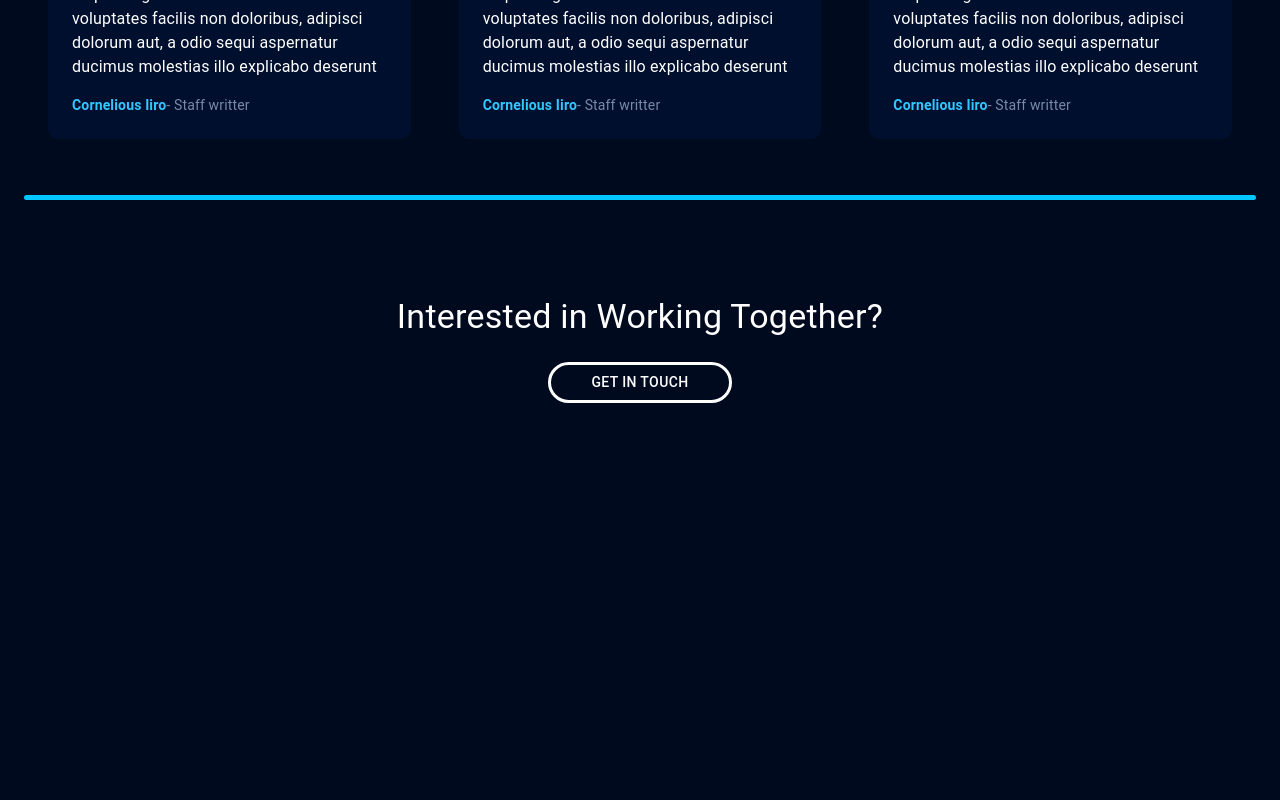
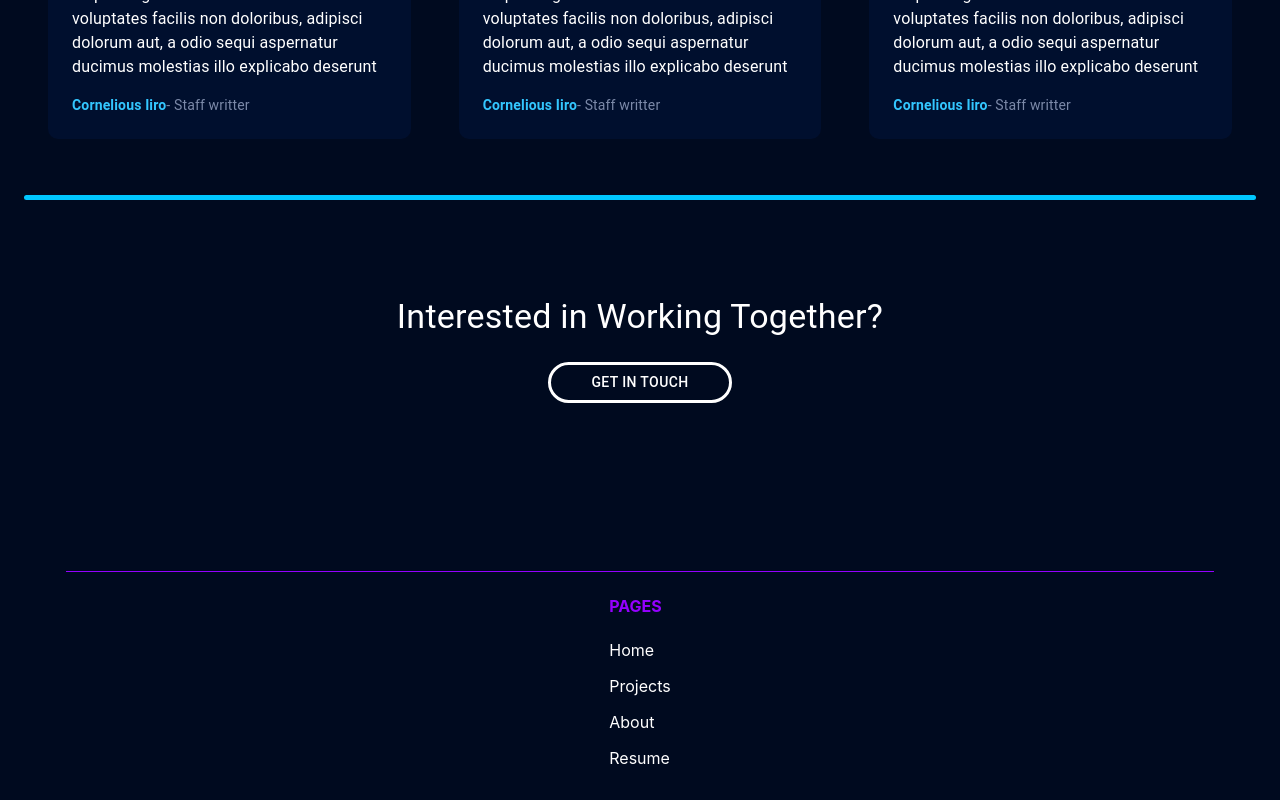
Before and after one commit to CypherNyx/dahlia-portfolio-site, a React (Create React App) app: page / in a window 1280 px wide. Shown: the part 1737-2537 px from the top of the page. Before the commit the page ends 2308 px from the top, so only its background shows below. Built offline with nearby package versions, Linux system fonts and the light colour scheme.

Commit message:
adding footer and bottom nav

```diff
--- a/src/App.jsx
+++ b/src/App.jsx
@@ -2,6 +2,7 @@ import Navbar from "./components/Navbar";
 import Hero from "./components/Hero";
 import Experience from "./components/Experience";
 import About from "./components/About";
+import Footer from "./components/Footer";
 
 function App() {
   return (
@@ -10,6 +11,7 @@ function App() {
   <Hero />
   <Experience />
   <About />
+  <Footer />
   </>
   );
 }
--- a/src/components/Footer.jsx
+++ b/src/components/Footer.jsx
@@ -5,10 +5,62 @@ import EmailIcon from "@mui/icons-material/Email";
 import LinkedInIcon from "@mui/icons-material/LinkedIn";
 import { Link } from "react-scroll";
 
-import React from "react";
 
 const Footer = () => {
-  return <></>;
+  return (
+    <Box
+      sx={{
+        maxWidth: "1100px",
+        borderTop: "1px solid #9400FF",
+        mx: "auto",
+        padding: 3,
+        display: "flex",
+        justifyContent: "space-around",
+      }}
+    >
+      <Box sx={{ display: "flex", flexDirection: "column"}}>
+        <Typography
+          variant="body"
+          sx={{ color: "#9400FF", fontWeight: "bold", mb:2 }}
+        >
+          PAGES
+        </Typography>
+
+        <Link
+          to="home"
+          className="link"
+          smooth
+          style={{ color: "white", margin: "0.5rem 0", cursor: "pointer" }}>
+          Home
+        </Link>
+
+        <Link
+          to="my-projects"
+          className="link"
+          smooth
+          style={{ color: "white", margin: "0.5rem 0", cursor: "pointer" }}>
+          Projects
+        </Link>
+
+        <Link
+          to="about"
+          className="link"
+          smooth
+          style={{ color: "white", margin: "0.5rem 0", cursor: "pointer" }}>
+          About
+        </Link>
+
+        <Link
+          to="resume"
+          className="link"
+          smooth
+          style={{ color: "white", margin: "0.5rem 0", cursor: "pointer" }}>
+          Resume
+        </Link>
+
+      </Box>
+    </Box>
+  );
 };
 
 export default Footer;
--- a/src/components/Navbar.jsx
+++ b/src/components/Navbar.jsx
@@ -56,7 +56,7 @@ const Navbar = () => {
           </Link>
 
           <Link to="contact" className="link" smooth>
-            Contact Me
+            Contact
           </Link>
 
           <Link to="resume" className="link" smooth>
```
